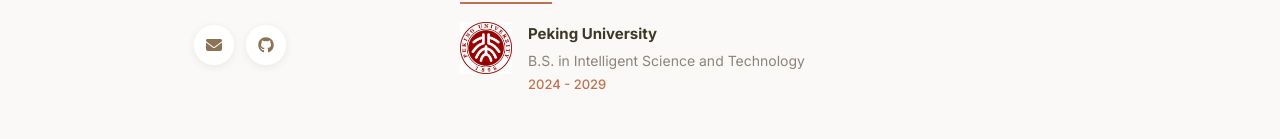
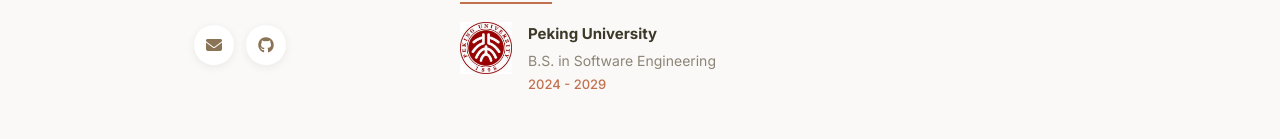
Before and after one commit to mikuase-Shi/my_web, a plain HTML site: page index.html in a window 1280 px wide. Shown: the part 437-576 px from the top of the page. Drawn offline with Linux system fonts and the light colour scheme; some icons are missing.

Commit message:
Update degree from Intelligent Science to Software Engineering

```diff
--- a/index.html
+++ b/index.html
@@ -66,7 +66,7 @@
               <img src="assets/img/pku_logo.jpg" alt="Peking University logo" class="institution-logo">
               <div class="experience-content">
                 <p class="exp-title"><strong>Peking University</strong></p>
-                <p class="exp-detail">B.S. in Intelligent Science and Technology</p>
+                <p class="exp-detail">B.S. in Software Engineering</p>
                 <p class="exp-period">2024 - 2029</p>
               </div>
             </div>
```
